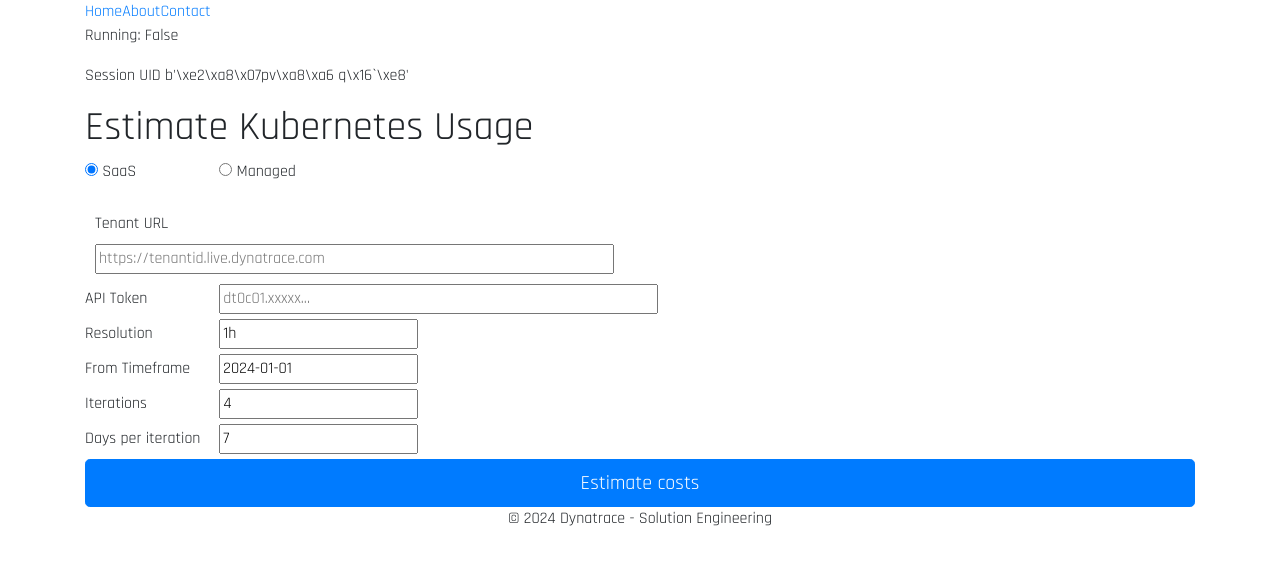
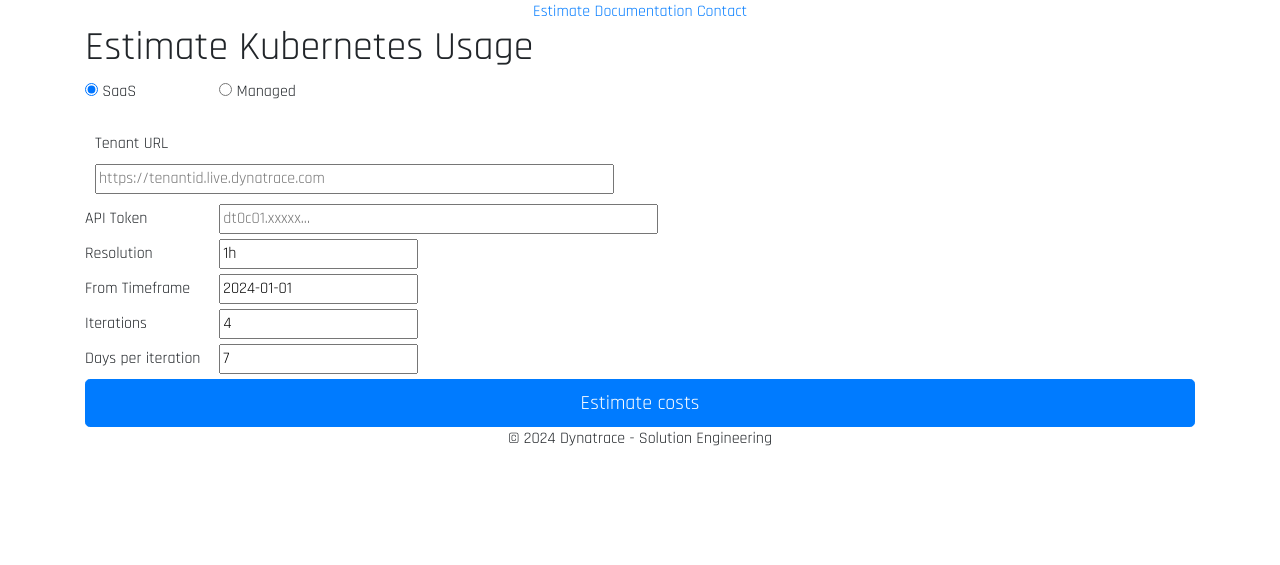
Before and after one commit to sergiohinojosa/dynatrace-kubernetes-licensing-estimation, a Flask app: page / in a window 1280 px wide. Shown: the top 565 px of the page. Run offline with Flask 3, Linux system fonts and the light colour scheme; some libraries are stand-ins or nearby versions.

Commit message:
design better ux
Signed-off-by: Sergio Hinojosa <sergio.hinojosa@dynatrace.com>

```diff
--- a/app/templates/base.html
+++ b/app/templates/base.html
@@ -10,9 +10,9 @@
   <script src="https://code.jquery.com/jquery-1.12.4.min.js"></script>
   <!-- jQuery and Popper.js -->
   <!--
+  -->
     <script src="https://code.jquery.com/jquery-3.3.1.slim.min.js" integrity="sha384-q8i/X+965DzO0rT7abK41JStQIAqVgRVzpbzo5smXKp4YfRvH+8abtTE1Pi6jizo" crossorigin="anonymous"></script>
     <script src="https://cdnjs.cloudflare.com/ajax/libs/popper.js/1.14.6/umd/popper.min.js" integrity="sha384-wHAiFfRlMFy6i5SRaxvfOCifBUQy1xHdJ/yoi7FRNXMRBu5WHdZYu1hA6ZOblgut" crossorigin="anonymous"></script>
-    -->
 
     <!-- Add a favicon -->
         <link rel="shortcut icon" href="{{ url_for('static', filename='favicon.ico') }}">
@@ -51,17 +51,36 @@
       size: 100;
 
     }
-
   </style>
 </head>
 
 <body>
+  <div  style="text-align: center;">
+    <a href="/">Estimate</a>
+    <a href="/doc">Documentation</a>
+    <a href="/help">Contact</a>
+  </div>
+
   <div class="container">
+
+  {% if estimate.estimation_running %}
+  <script>
+    function autoRefresh() {
+        window.location = window.location.href;
+    }
+    setInterval('autoRefresh()', 2000);
+</script>
+  <div style="max-width: fit-content; margin-left: auto; margin-right: auto;">
+    <img src="https://cdn.pixabay.com/animation/2023/10/08/03/19/03-19-26-213_512.gif" alt="Loading" width="80" height="80"> Fetching data...
+  </div>
+
+  {% endif %}
+  <!--
     <div class="header clearfix">
       <nav>
         <ul class="nav nav-pills pull-right">
           <li role="presentation"><a href="/">Home</a></li>
-          <li role="presentation"><a href="/about">About</a></li>
+          <li role="presentation"><a href="/about">About </a></li>
           <li role="presentation"><a href="/contact">Contact</a></li>
           {% if session['logged_in'] == True %}
           <li role="presentation"><a href="/logout">Logout</a></li>
@@ -69,6 +88,8 @@
         </ul>
       </nav>
     </div>
+-->
+
     {% block body %}
     {% endblock %}
   </div> <!-- /container -->
--- a/app/templates/about.html
+++ b/app/templates/doc.html
@@ -2,7 +2,7 @@
 {% block title %}About{% endblock %}
 {% block body %}
 <div class="jumbotron">
-  <h1>The About Page</h1>
-  <p class="lead">You can learn more about my website here.</p>
+  <h1>Documentation</h1>
+  <p class="lead">Please come back later. We are working on the documentation...</p>
 </div>
 {% endblock %}
--- a/app/templates/index.html
+++ b/app/templates/index.html
@@ -4,24 +4,13 @@
 {% block title %} Estimate {% endblock %}
 
 {% block body %}
+<div>
+    <h1>Estimate Kubernetes Usage</h1>
+</div>
 
-Running: {{ estimate.estimation_running}}
-
-{% if estimate.t_pod_h > 0 %}
-Results:
-<p> session Estimate mem: {{ estimate }} </p>
-<p> Tenant: {{ estimate.tenant_url}} </p>
-<p> K8s costs: {{ estimate.k8_costs}} </p>
-<p> App costs: {{ estimate.app_costs}} </p>
-<p> Total Pod Hours: {{ estimate.t_pod_h}} </p>
-<p> Total Gib Hours: {{ estimate.t_gib_h}} </p>
-<p> Total shortliving instances: {{ estimate.t_shortliving_instances}} </p>
-<p> Total instances: {{ estimate.t_instances}} </p>
-{% endif %}
-<p>
-
-<p>Session UID {{ session.uid }} </p>
-
+<!--
+    <p>Session UID {{ session.uid }} </p>
+-->
 
 {% if estimate.estimation_running %}
 
@@ -32,9 +21,6 @@ please be patient
 {% else %}
 
 <form action="/" method="POST">
-    <div>
-        <h1>Estimate Kubernetes Usage</h1>
-    </div>
     <div class="estimate-form">
         <div class="control-group">
 
@@ -101,6 +87,21 @@ please be patient
 {% endif %}
 
 
+<div>
+    {% if estimate.t_pod_h > 0 %}
+    Results:
+    <p> session Estimate mem: {{ estimate }} </p>
+    <p> Tenant: {{ estimate.tenant_url}} </p>
+    <p> K8s costs: {{ estimate.k8_costs}} </p>
+    <p> App costs: {{ estimate.app_costs}} </p>
+    <p> Total Pod Hours: {{ estimate.t_pod_h}} </p>
+    <p> Total Gib Hours: {{ estimate.t_gib_h}} </p>
+    <p> Total shortliving instances: {{ estimate.t_shortliving_instances}} </p>
+    <p> Total instances: {{ estimate.t_instances}} </p>
+    {% endif %}
+
+</div>
+
 <script type="text/javascript">
     $(document).ready(function () {
         $("input[name$='saasRadio']").
--- a/app/views.py
+++ b/app/views.py
@@ -22,13 +22,15 @@ def index():
 
     return render_template('index.html', error=error, estimate=estimate)
 
-@app.route('/about')
+@app.route('/doc')
 def about():
-    return render_template("about.html")
+    estimate = get_init_user_cache_from_session()
+    return render_template("doc.html",  estimate=estimate)
 
-@app.route('/contact')
+@app.route('/help')
 def contact():
-    return render_template("contact.html")
+    estimate = get_init_user_cache_from_session()
+    return render_template("help.html",  estimate=estimate)
 
 @app.route('/show_cache')
 def show_cache():
```
Also changed, not shown: app/templates/contact.html (deleted, +0 -8 lines), app/templates/help.html (added, +9 -0 lines).
